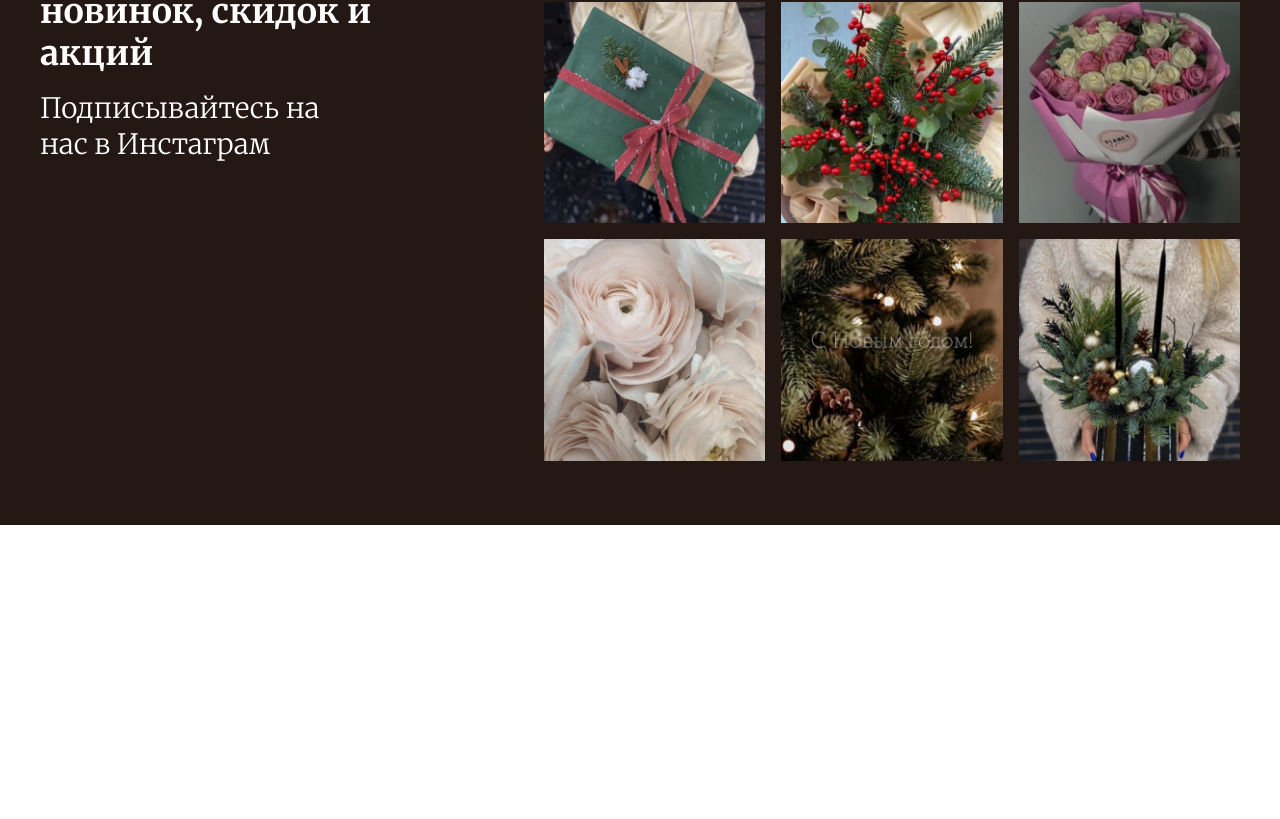
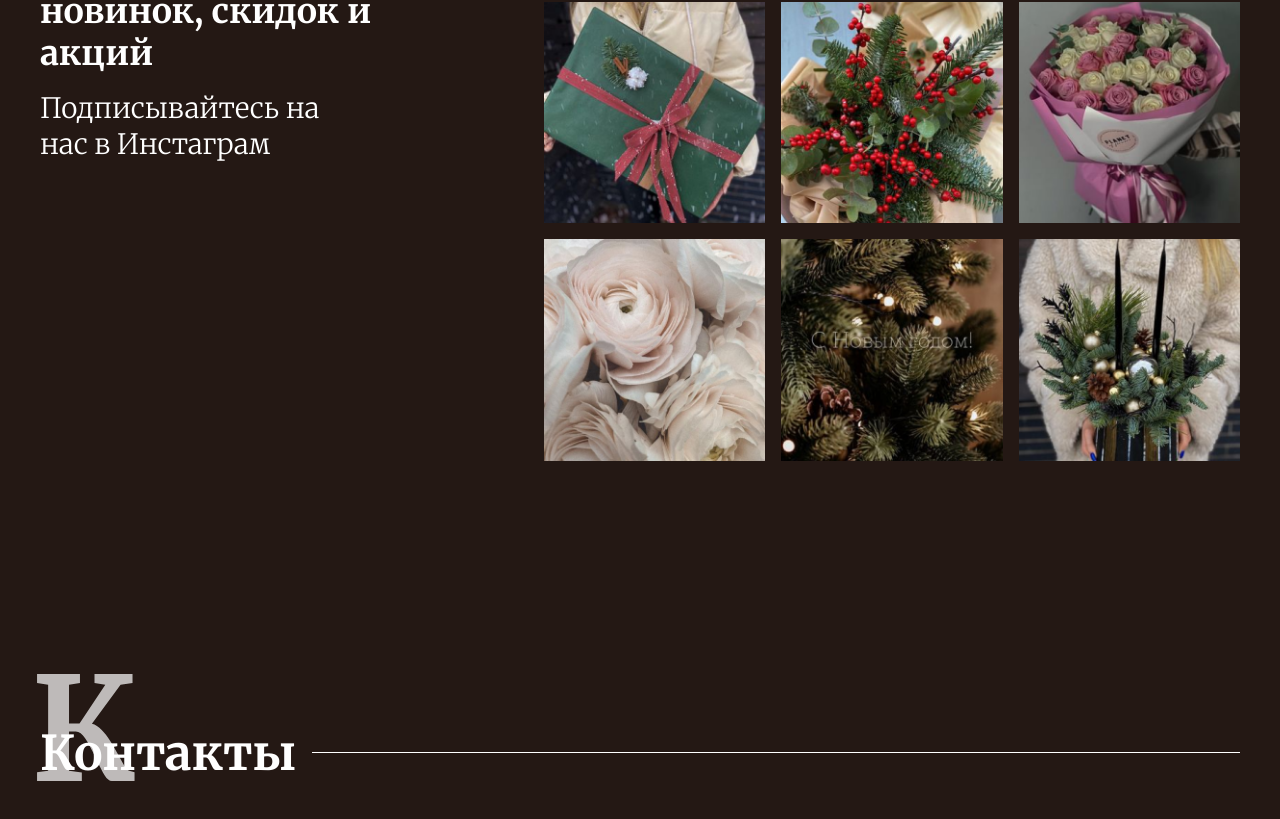
Before and after one commit to MaksimKarpuk/Flowers, a Nuxt app in the folder Flowers/: page / in a window 1280 px wide. Shown: the part 2949-3768 px from the top of the page. Before the commit the page ends 3474 px from the top, so only its background shows below. Built offline with nearby package versions, Linux system fonts and the light colour scheme.

Commit message:
feature/FT-2

```diff
--- a/Flowers/components/organisms/Insta.vue
+++ b/Flowers/components/organisms/Insta.vue
@@ -1,10 +1,10 @@
 <template>
-  <div :class="$style.instagramm">
+  <section :class="$style.instagramm">
     <div :class="$style.container">
       <div :class="$style.text">
-        <div :class="$style.title">
+        <h2 :class="$style.title">
           Будьте в курсе наших новинок, скидок и акций
-        </div>
+        </h2>
         <div :class="$style.subtitle">Подписывайтесь на нас в Инстаграм</div>
       </div>
       <div :class="$style.insta">
@@ -23,7 +23,7 @@
         </div>
       </div>
     </div>
-  </div>
+  </section>
 </template>
 
 <script>
--- /dev/null
+++ b/Flowers/components/organisms/Map.vue
@@ -0,0 +1,36 @@
+<template>
+  <div :class="$style.map">
+    <div :class="$style.container">
+      <Title :title="title" :icon="icon" isLeft :class="$style.title" />
+    </div>
+  </div>
+</template>
+
+<script>
+import Title from '~/components/molecules/Title'
+export default {
+  data() {
+    return {
+      title: 'Контакты',
+      icon: 'letterK',
+    }
+  },
+  components: {
+    Title,
+  },
+}
+</script>
+
+<style lang="scss" module>
+.map {
+  padding: 0 0 10rem 0;
+  background: $header;
+  .container {
+    @include container;
+    padding-top: 12.5rem;
+    .title {
+      margin: 0 0 4rem 0;
+    }
+  }
+}
+</style>
--- a/Flowers/pages/index.vue
+++ b/Flowers/pages/index.vue
@@ -3,6 +3,7 @@
     <Banner />
     <Actual />
     <Insta/>
+    <Map/>
   </div>
 </template>
 
@@ -10,11 +11,13 @@
 import Banner from '~/components/organisms/Banner';
 import Actual from '~/components/organisms/Actual';
 import Insta from '~/components/organisms/Insta';
+import Map from '~/components/organisms/Map';
 export default {
   components: {
     Banner,
     Actual,
     Insta,
+    Map,
   },
 }
 </script>
```
